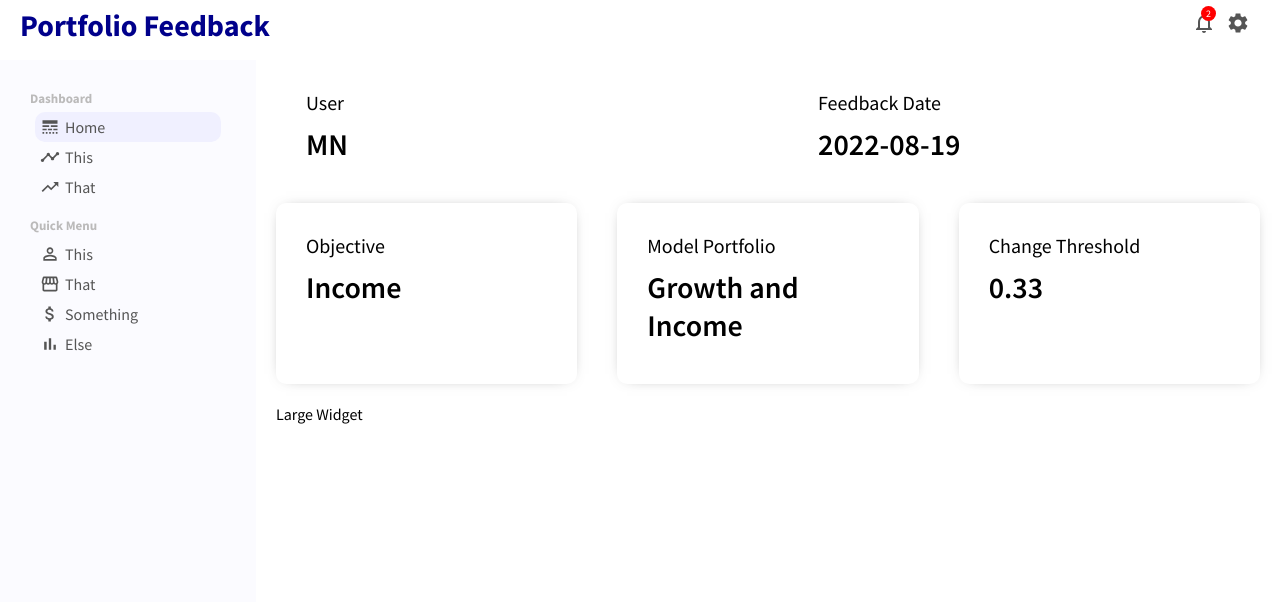
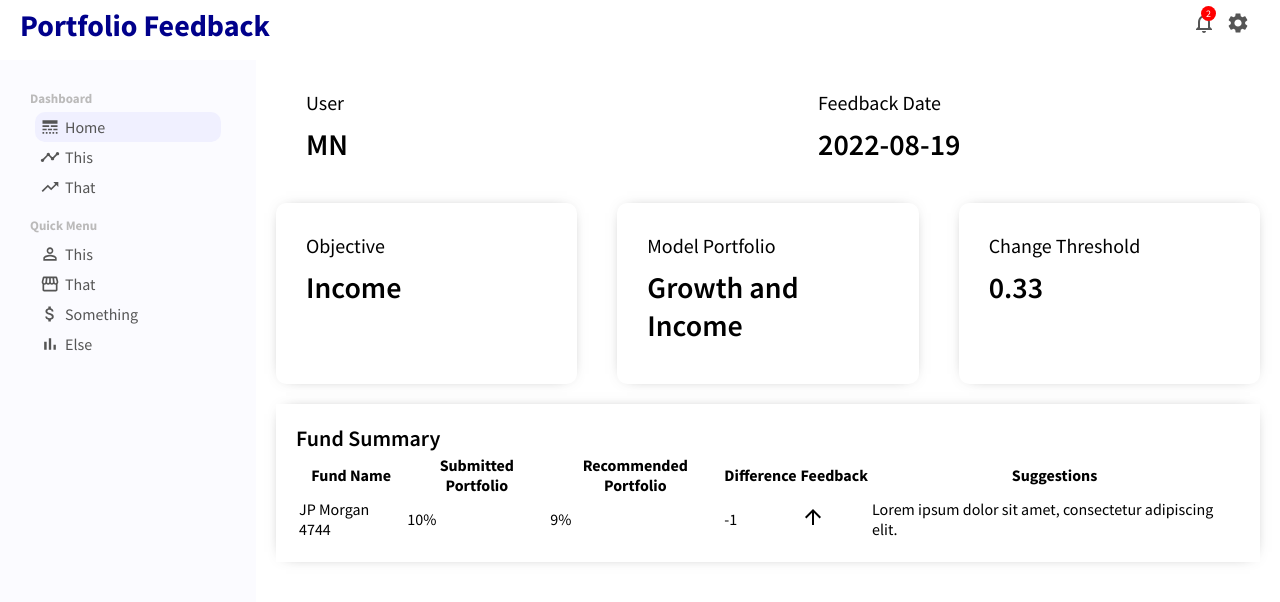
Before and after one commit to robwatsongtr/portfolio-feedback, a React (Create React App) app: page / in a window 1280 px wide. Shown: the top 602 px of the page. Built offline with nearby package versions, Linux system fonts and the light colour scheme.

Commit message:
adding titles and rows to table

```diff
--- a/src/components/currentUserInfo/currentUserInfo.css
+++ b/src/components/currentUserInfo/currentUserInfo.css
@@ -2,6 +2,7 @@
   width: 100%;
   display: flex;
   justify-content: space-between;
+
 }
 
 /*
@@ -13,6 +14,8 @@ It generates custom css box shadows, as shown below
   margin: 0px 20px;
   padding: 30px;
   cursor: pointer;
+
+
 }
 
 .currentUserTitle{
--- a/src/components/widgetLg/WidgetLg.jsx
+++ b/src/components/widgetLg/WidgetLg.jsx
@@ -1,9 +1,34 @@
 import "./widgetLg.css"
+import { ArrowDownward, ArrowUpward } from "@material-ui/icons"
 
 export default function WidgetLg() {
   return (
     <div className="widgetLg">
-      Large Widget
+      <h3 className="widgetLgTitle">
+        Fund Summary
+      </h3>
+      <table className="widgetLgTable">
+        <tr className="widgetLgTr">
+          <th className="widgetLgTh">Fund Name</th>
+          <th className="widgetLgTh">Submitted Portfolio</th>
+          <th className="widgetLgTh">Recommended Portfolio</th>
+          <th className="widgetLgTh">Difference</th>
+          <th className="widgetLgTh">Feedback</th>
+          <th className="widgetLgTh">Suggestions</th>
+        </tr>
+        <tr className="widgetLgTr">
+          <td className="widgetLgFund">
+            <span className="widgetLgFundName">JP Morgan 4744</span>
+          </td>
+          <td className="widgetLgSubmittedPortfolio">10%</td>
+          <td className="widgetLgRecommendedPortfolio">9%</td>
+          <td className="widgetLgDifference">-1</td>
+          <td className="widgetLgFeedback"> <ArrowUpward/> </td>
+          <td className="widgetLgSuggestions">
+            Lorem ipsum dolor sit amet, consectetur adipiscing elit.
+          </td>
+        </tr>
+      </table>
     </div>
   )
 }
--- a/src/components/widgetLg/widgetLg.css
+++ b/src/components/widgetLg/widgetLg.css
@@ -0,0 +1,11 @@
+.widgetLg {
+  flex: 1;
+  -webkit-box-shadow: 0px 0px 15px -10px rgba(0, 0, 0, 0.75);
+  box-shadow: 0px 0px 15px -10px rgba(0, 0, 0, 0.75);
+  padding: 20px;
+}
+
+.widgetLgTitle {
+  font-size: 22px;
+  font-weight: 600;
+}
```
